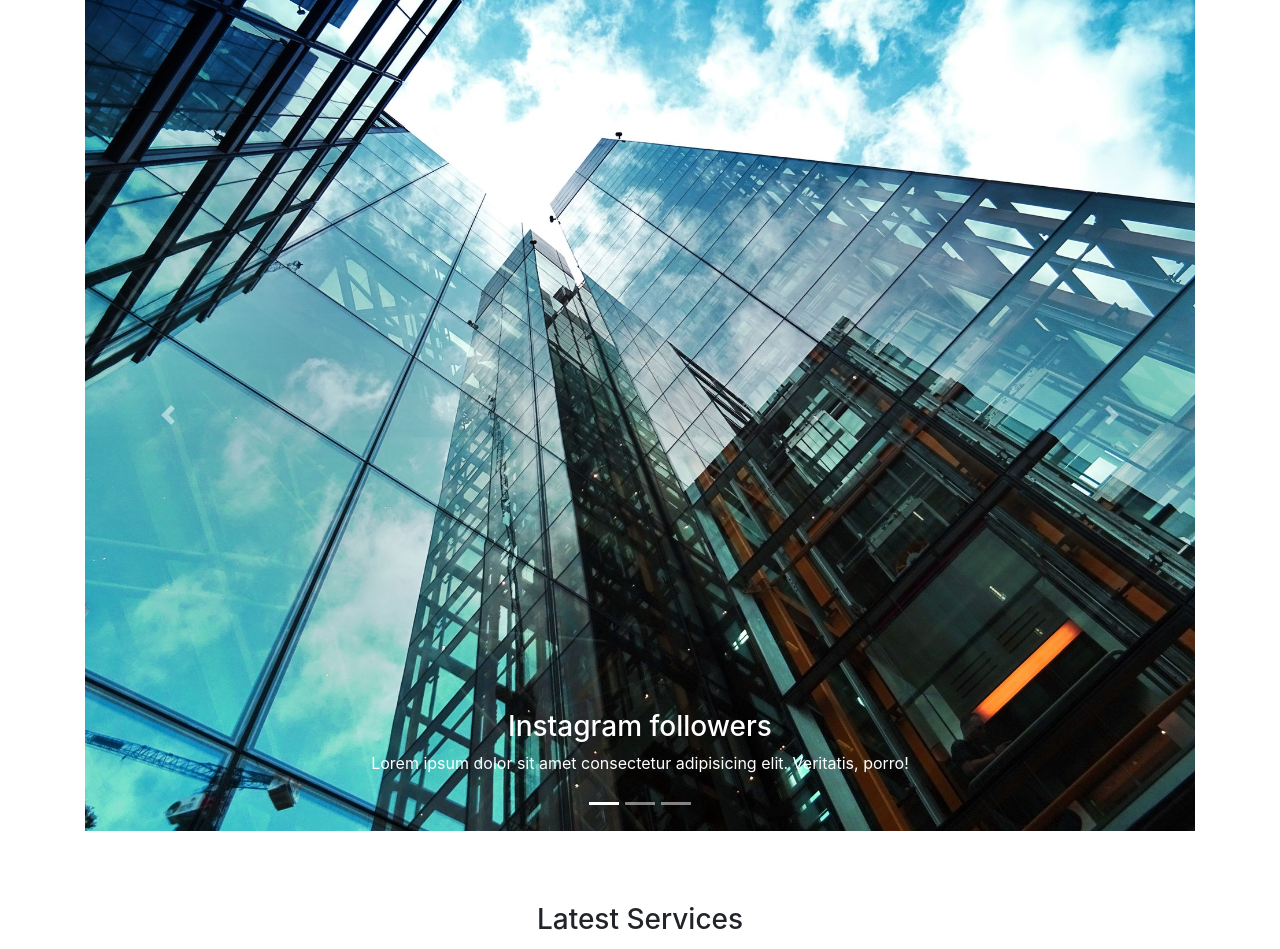
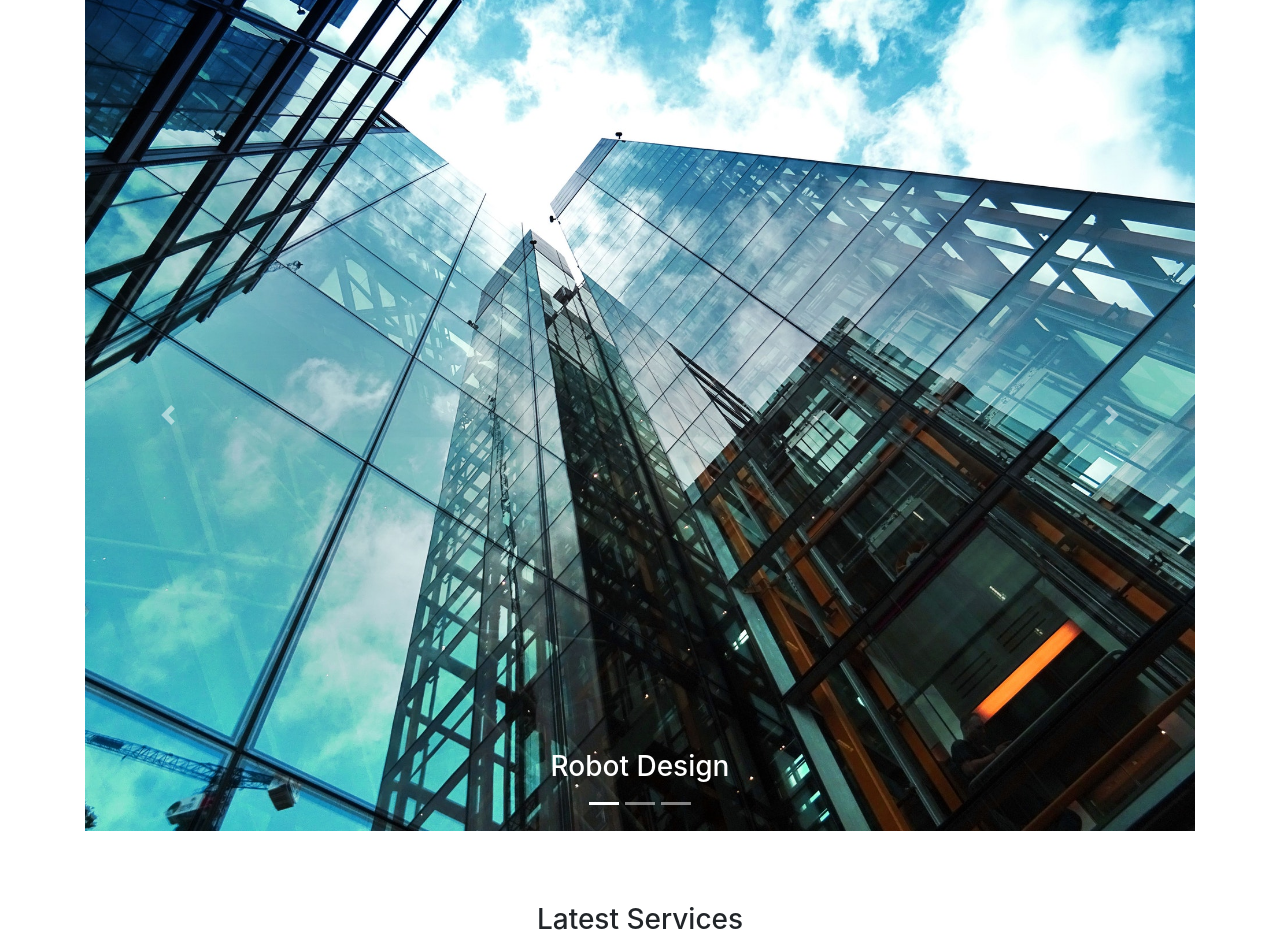
Before and after one commit to nayazer/Social, a Django app: page / in a window 1280 px wide. Shown: the part 177-1126 px from the top of the page. Run offline with Django 3.2, Linux system fonts and the light colour scheme; data comes from the database, SQL or seed files in the repository; some libraries are stand-ins or nearby versions.

Commit message:
carousel slide dynamic

```diff
--- a/templates/index.html
+++ b/templates/index.html
@@ -6,42 +6,41 @@
 <!-- Carousel Slide -->
 <div class="container mt-5">
   <div id="slider" class="carousel slide" data-ride="carousel">
-    <ul class="carousel-indicators">
+    <!-- Indicators -->
+    <ol class="carousel-indicators">
       <li data-target="#slider" data-slide-to="0" class="active"></li>
       <li data-target="#slider" data-slide-to="1"></li>
       <li data-target="#slider" data-slide-to="2"></li>
-    </ul>
-    <div class="carousel-inner">
+    </ol>
+    <div class="carousel-inner" role="listbox">
+      {% for service in services %}
+      {% if forloop.counter == 1 %}
       <div class="carousel-item active">
-        <img src="{% static 'img/building.jpg' %}" alt="Instagram" width="1100" height="500">
+        {% else %}
+        <div class="carousel-item">
+          {% endif %}
+          <a href="{% url 'service' service.id %}">
+            <img class="d-block img-fluid" src="{{ service.photo_main.url }}" alt="Image" width="460" height="345">
+          </a>
           <div class="carousel-caption">
-          <h3>Instagram followers</h3>
-          <p>Lorem ipsum dolor sit amet consectetur adipisicing elit. Veritatis, porro!</p>
+            <h3>{{ service.title }}</h3>
+            <!-- <p>{{ service.teaser }}</p> -->
           </div>
         </div>
-      <div class="carousel-item">
-        <img src="{% static 'img/building.jpg' %}" alt="Telegram" width="1100" height="500">
-        <div class="carousel-caption">
-          <h3>Visit and Seen</h3>
-          <p>Lorem ipsum dolor sit amet consectetur adipisicing elit. Optio, sed!</p>
+        {% endfor %}
       </div>
-      </div>
-      <div class="carousel-item">
-        <img src="{% static 'img/building.jpg' %}" alt="Twitter" width="1100" height="500">
-        <div class="carousel-caption">
-          <h3>Telegram Member</h3>
-          <p>Lorem ipsum dolor sit amet consectetur adipisicing elit. Dolore, expedita!</p>
-        </div>
-      </div>
-    </div>
-    <a class="carousel-control-prev" href="#slider" data-slide="prev">
+
+      <!-- CONTROLS -->
+      <a href="#slider" class="carousel-control-prev" data-slide="prev">
         <span class="carousel-control-prev-icon"></span>
       </a>
-    <a class="carousel-control-next" href="#slider" data-slide="next">
+
+      <a href="#slider" class="carousel-control-next" data-slide="next">
         <span class="carousel-control-next-icon"></span>
       </a>
     </div>
   </div>
+
   <br>
 
   <!-- Alerts -->
```
Lines whose indentation alone changed are shown as unchanged.
